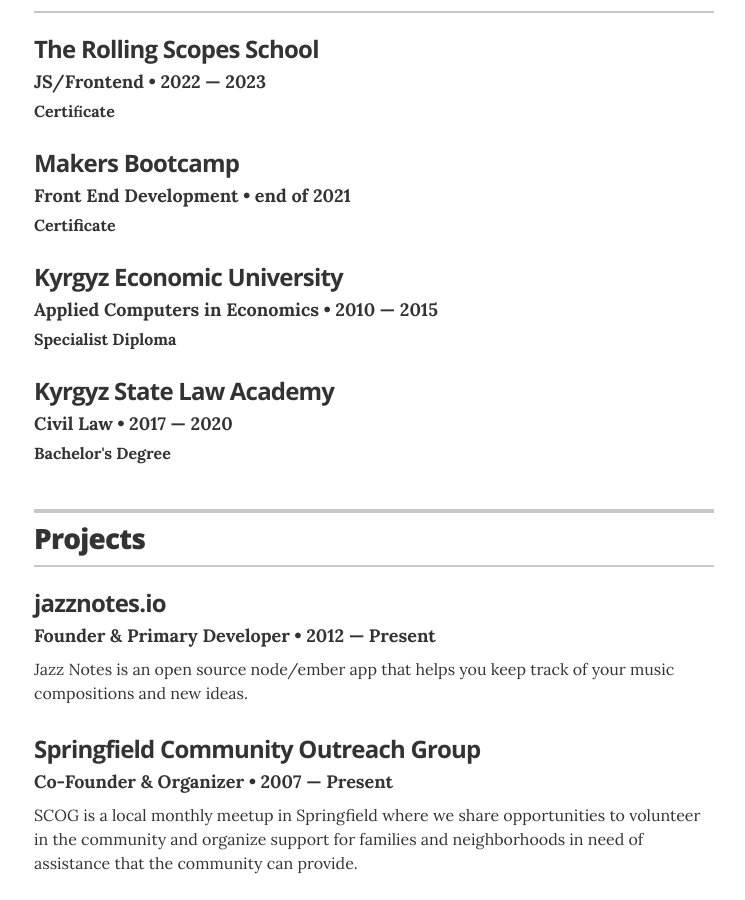
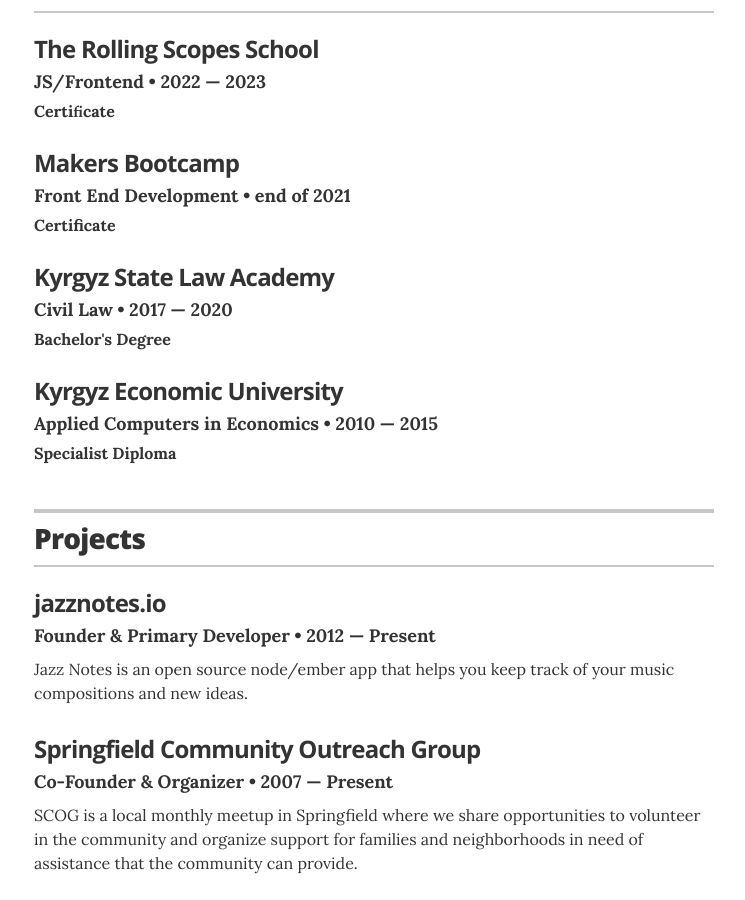
Before and after one commit to Kubatbekkk/cv, a Jekyll site: the page built from index.html, in a window 1280 px wide and 900 px high, scrolled down 565 px. Shown: the whole window, without its empty margins (266-1011 px from the left). Built offline with Jekyll 4.4.1, drawn with Linux system fonts in a browser that asks for light colours; some of the changed lines change nothing that is shown.

```diff
--- a/_data/education.yml
+++ b/_data/education.yml
@@ -9,12 +9,12 @@
   year: end of 2021
   award: Certificate
 
+- degree: Civil Law
+  uni: Kyrgyz State Law Academy
+  year: 2017 &mdash; 2020
+  award: Bachelor's Degree
+
 - degree: Applied Computers in Economics
   uni: Kyrgyz Economic University
   year: 2010 &mdash; 2015
   award: Specialist Diploma
-
-- degree: Civil Law
-  uni: Kyrgyz State Law Academy
-  year: 2017 &mdash; 2020
-  award: Bachelor's Degree
```
